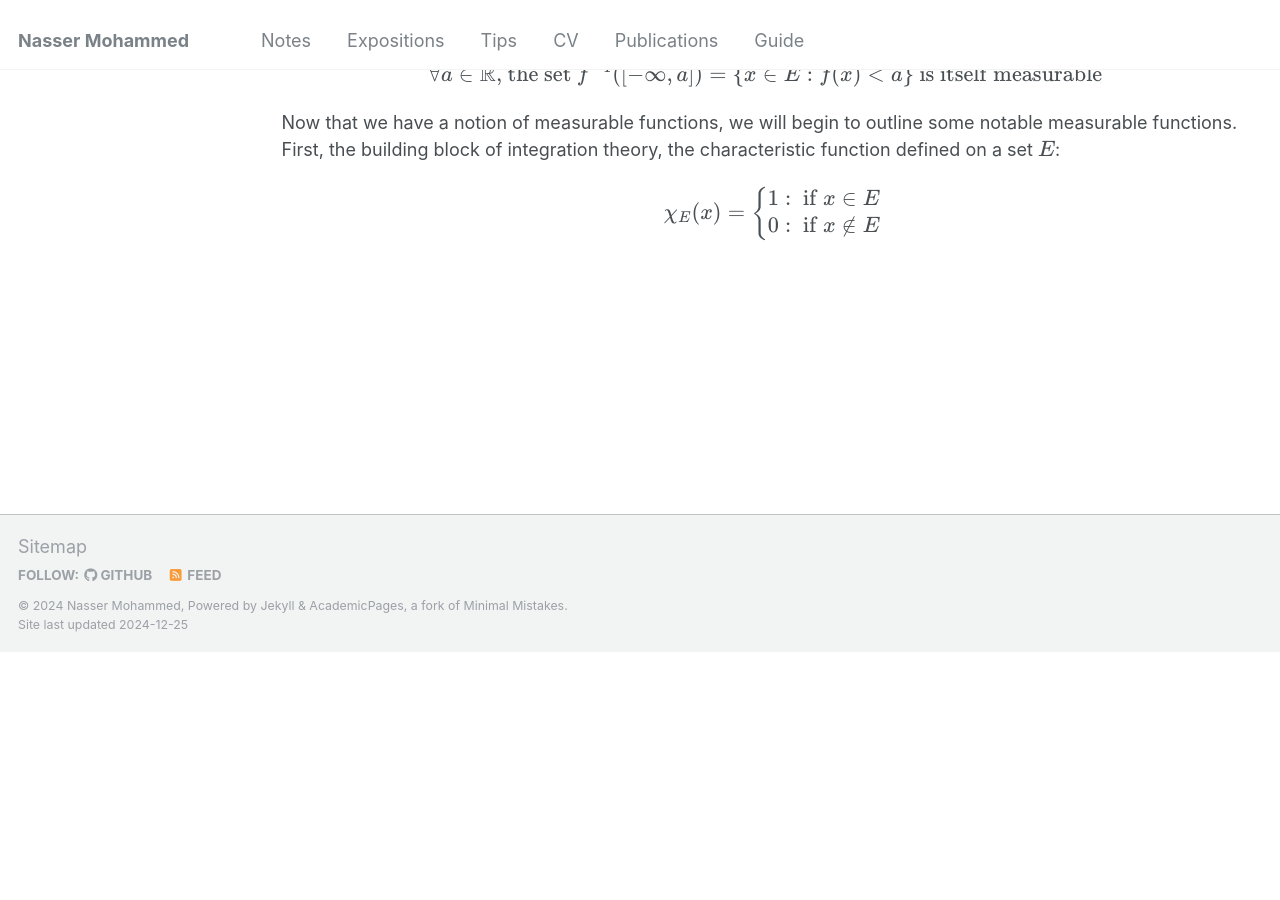
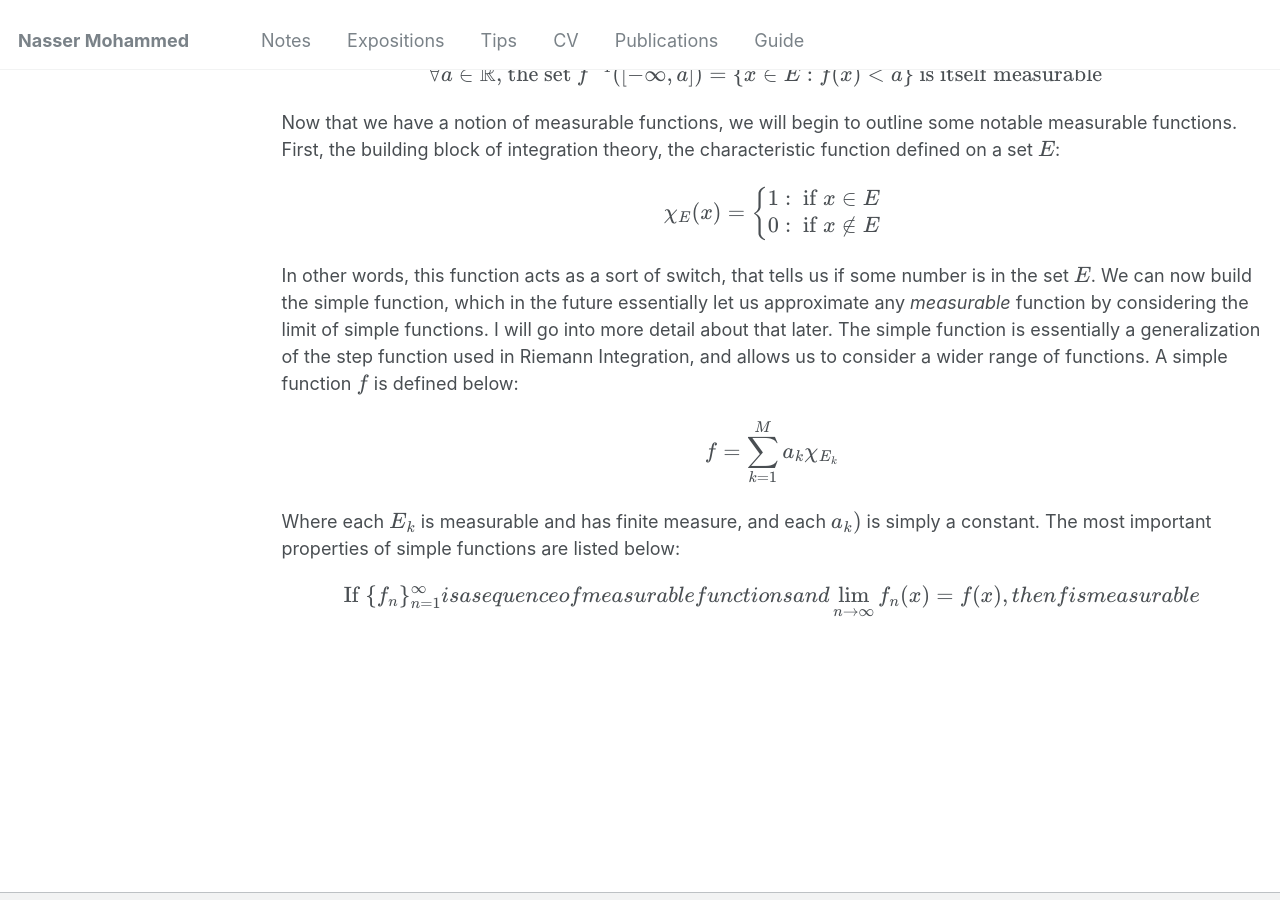
Before and after one commit to Nasser-Mohammed/Nasser-Mohammed.github.io, a Jekyll site: the page built from _pages/notes/analysis/lebesguemeas.md, in a window 1280 px wide and 900 px high, scrolled down 5714 px. Built offline with Jekyll 4.4.1, drawn with Linux system fonts in a browser that asks for light colours; before the commit the page ends 6366 px from its top, so only the background shows below that.

Commit message:
Update lebesguemeas.md

```diff
--- a/_pages/notes/analysis/lebesguemeas.md
+++ b/_pages/notes/analysis/lebesguemeas.md
@@ -122,3 +122,11 @@ $$
 \end{cases}
 $$
 </div>
+In other words, this function acts as a sort of switch, that tells us if some number is in the set \\(E\\). We can now build the simple function, which in the future essentially let us approximate any *measurable* function by considering the limit of simple functions. I will go into more detail about that later. The simple function is essentially a generalization of the step function used in Riemann Integration, and allows us to consider a wider range of functions. A simple function \\(f\\) is defined below:
+\\[f = \sum_{k = 1}^{M}a_k\chi_{E_k}\\]
+Where each \\(E_k\\) is measurable and has finite measure, and each \\(a_k)\\) is simply a constant. The most important properties of simple functions are listed below:
+<div style="text-align: center;">
+$$
+\text{If } \{f_n\}_{n=1}^{\infty} is a sequence of measurable functions and \lim_{n\rightarrow\infty}f_n(x) = f(x), then f is measurable
+$$
+</div>
```
